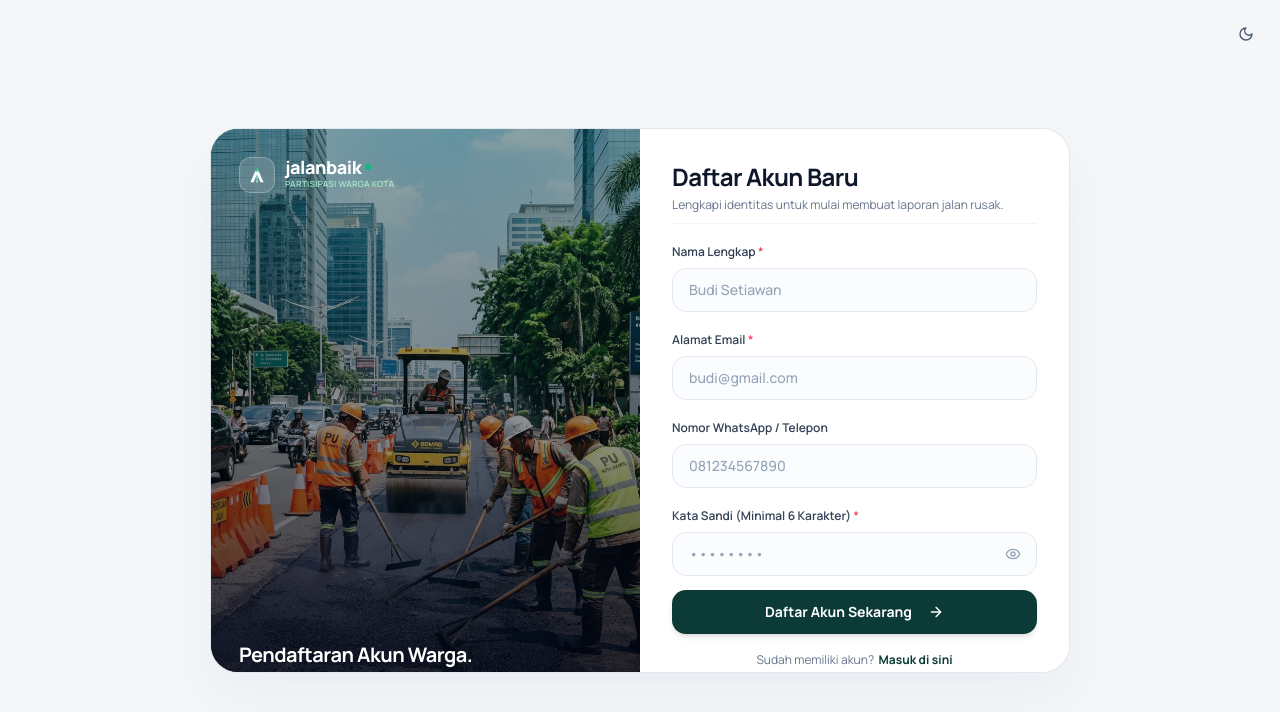
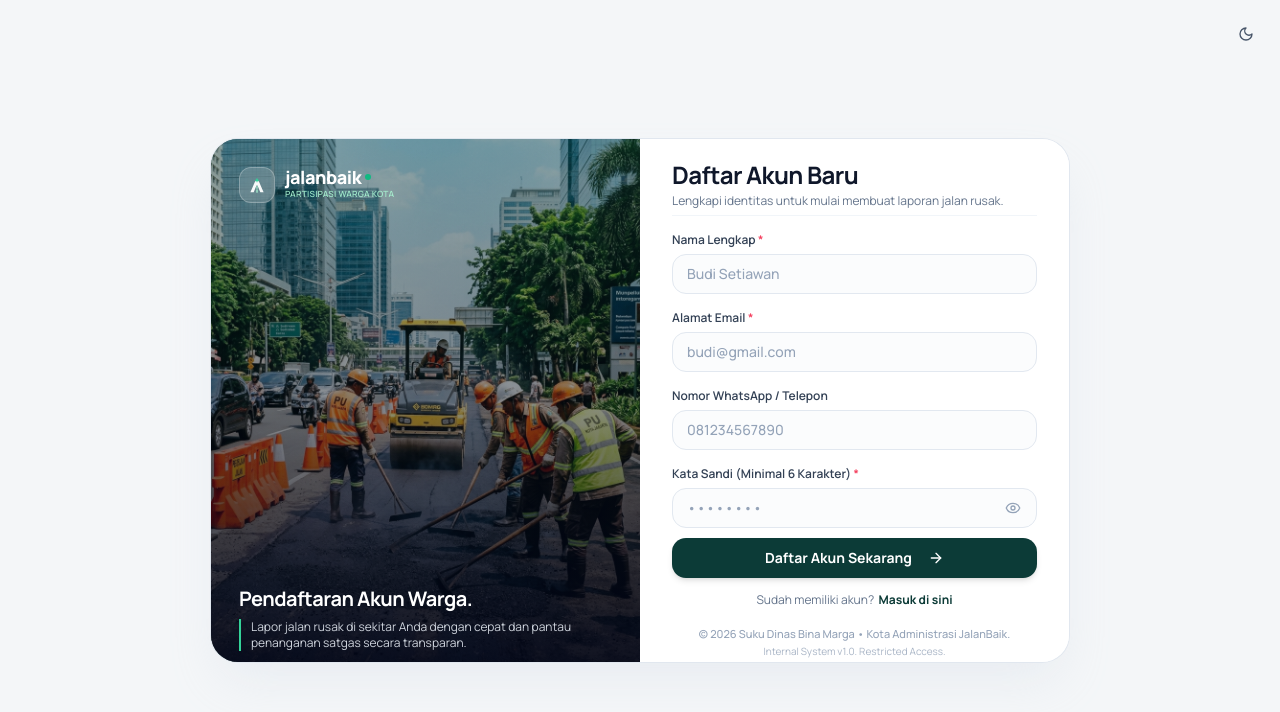
Before and after one commit to muhbintangmahardani/Pengaduan-Masyarakat, a Next.js app: page /register in a window 1280 px wide. Shown: the top 712 px of the page. Built offline with nearby package versions, Linux system fonts and the light colour scheme.

Commit message:
fix(auth): calibrate register card height and vertical rhythm to prevent text clipping

```diff
--- a/src/app/(auth)/login/page.tsx
+++ b/src/app/(auth)/login/page.tsx
@@ -36,16 +36,16 @@ export default function LoginPage() {
   };
 
   return (
-    <div className="min-h-screen lg:h-screen lg:max-h-screen lg:overflow-hidden w-full flex items-center justify-center bg-[#f4f6f8] dark:bg-slate-950 p-3 sm:p-4 transition-colors duration-200 relative select-none">
+    <div className="min-h-screen w-full flex items-center justify-center bg-[#f4f6f8] dark:bg-slate-950 p-3 sm:p-4 transition-colors duration-200 relative select-none">
       {/* Dark Mode Toggle Floating di Pojok Kanan Atas */}
       <div className="fixed top-3 right-3 sm:top-4 sm:right-4 z-50">
         <ThemeToggle />
       </div>
 
       {/* Floating Balanced Modern Card (Ukuran Pas Layar & Tanpa Scroll di 100% Zoom) */}
-      <div className="w-full max-w-[860px] lg:h-[530px] bg-white dark:bg-slate-900 rounded-[28px] border border-border/80 shadow-2xl shadow-slate-300/30 dark:shadow-none overflow-hidden grid grid-cols-1 lg:grid-cols-2">
+      <div className="w-full max-w-[860px] lg:h-[525px] bg-white dark:bg-slate-900 rounded-[28px] border border-border/80 shadow-2xl shadow-slate-300/30 dark:shadow-none overflow-hidden grid grid-cols-1 lg:grid-cols-2">
         {/* Kolom Kiri: 50% Showcase Visual Satgas Perbaikan Jalan */}
-        <div className="relative bg-[#0c3b37] text-white p-6 sm:p-7 pb-10 sm:pb-12 lg:pb-12 flex flex-col justify-between overflow-hidden min-h-[220px] lg:min-h-full">
+        <div className="relative bg-[#0c3b37] text-white p-6 sm:p-7 pb-6 sm:pb-7 lg:pb-7 flex flex-col justify-between overflow-hidden min-h-[210px] lg:min-h-full">
           {/* Foto Nyata Satgas Pekerjaan Umum / Bina Marga Sedang Memperbaiki Jalan */}
           <Image
             src="/images/auth-hero.jpg"
@@ -68,7 +68,7 @@ export default function LoginPage() {
           </div>
 
           {/* Bottom Headline & Description with Accent Line */}
-          <div className="relative z-10 pt-4 lg:pt-0 space-y-1.5 mb-2">
+          <div className="relative z-10 pt-4 lg:pt-0 space-y-1.5">
             <h2 className="text-lg lg:text-xl font-bold tracking-tight text-white leading-snug">
               Sistem Manajemen Pengaduan.
             </h2>
--- a/src/app/(auth)/register/page.tsx
+++ b/src/app/(auth)/register/page.tsx
@@ -30,16 +30,16 @@ export default function RegisterPage() {
   };
 
   return (
-    <div className="min-h-screen lg:h-screen lg:max-h-screen lg:overflow-hidden w-full flex items-center justify-center bg-[#f4f6f8] dark:bg-slate-950 p-2 sm:p-3 transition-colors duration-200 relative select-none">
+    <div className="min-h-screen w-full flex items-center justify-center bg-[#f4f6f8] dark:bg-slate-950 p-3 sm:p-4 transition-colors duration-200 relative select-none">
       {/* Dark Mode Toggle Floating di Pojok Kanan Atas */}
       <div className="fixed top-3 right-3 sm:top-4 sm:right-4 z-50">
         <ThemeToggle />
       </div>
 
-      {/* Floating Balanced Modern Card (Ukuran & Elemen Form 100% Identik dengan Login Tanpa Scroll) */}
-      <div className="w-full max-w-[860px] lg:h-[545px] bg-white dark:bg-slate-900 rounded-[28px] border border-border/80 shadow-2xl shadow-slate-300/30 dark:shadow-none overflow-hidden grid grid-cols-1 lg:grid-cols-2">
+      {/* Floating Balanced Modern Card (Ukuran Pas Layar & 100% Tanpa Terpotong di 100% Zoom) */}
+      <div className="w-full max-w-[860px] lg:h-[525px] bg-white dark:bg-slate-900 rounded-[28px] border border-border/80 shadow-2xl shadow-slate-300/30 dark:shadow-none overflow-hidden grid grid-cols-1 lg:grid-cols-2">
         {/* Kolom Kiri: 50% Showcase Visual Satgas Perbaikan Jalan */}
-        <div className="relative bg-[#0c3b37] text-white p-6 sm:p-7 pb-10 sm:pb-12 lg:pb-12 flex flex-col justify-between overflow-hidden min-h-[220px] lg:min-h-full">
+        <div className="relative bg-[#0c3b37] text-white p-6 sm:p-7 pb-6 sm:pb-7 lg:pb-7 flex flex-col justify-between overflow-hidden min-h-[210px] lg:min-h-full">
           <Image
             src="/images/auth-hero.jpg"
             alt="Petugas Satgas Bina Marga Memperbaiki Jalan Raya"
@@ -60,7 +60,7 @@ export default function RegisterPage() {
           </div>
 
           {/* Bottom Headline with Accent Line */}
-          <div className="relative z-10 pt-4 lg:pt-0 space-y-1.5 mb-2">
+          <div className="relative z-10 pt-4 lg:pt-0 space-y-1.5">
             <h2 className="text-lg lg:text-xl font-bold tracking-tight text-white leading-snug">
               Pendaftaran Akun Warga.
             </h2>
@@ -73,22 +73,22 @@ export default function RegisterPage() {
         </div>
 
         {/* Kolom Kanan: 50% Form Registrasi Akun Berukuran Rapi, Lega & Pas Layar Tanpa Scroll */}
-        <div className="p-6 sm:p-7 lg:p-8 flex flex-col justify-center bg-white dark:bg-slate-900">
-          <div className="space-y-1 mb-3.5">
+        <div className="p-5 sm:p-6 lg:px-8 lg:py-5 flex flex-col justify-center bg-white dark:bg-slate-900">
+          <div className="space-y-0.5 mb-2.5">
             <h1 className="text-xl sm:text-2xl font-bold tracking-tight text-slate-900 dark:text-slate-100">
               Daftar Akun Baru
             </h1>
             <p className="text-xs text-slate-500 dark:text-slate-400">
               Lengkapi identitas untuk mulai membuat laporan jalan rusak.
             </p>
-            <div className="pt-1.5">
+            <div className="pt-1">
               <div className="h-px w-full bg-slate-100 dark:bg-slate-800" />
             </div>
           </div>
 
-          <form onSubmit={handleSubmit} className="space-y-3.5">
+          <form onSubmit={handleSubmit} className="space-y-2 sm:space-y-2.5">
             {/* Nama Lengkap */}
-            <div className="space-y-1.5">
+            <div className="space-y-1">
               <Label className="text-xs font-semibold text-slate-700 dark:text-slate-300">
                 Nama Lengkap <span className="text-rose-500">*</span>
               </Label>
@@ -98,12 +98,12 @@ export default function RegisterPage() {
                 required
                 disabled={isLoading}
                 placeholder="Budi Setiawan"
-                className="h-11 text-xs sm:text-sm rounded-[14px] border-slate-200 dark:border-slate-800 bg-slate-50/50 dark:bg-slate-950/50 focus:bg-white dark:focus:bg-slate-950 focus:border-[#0c3b37] dark:focus:border-emerald-500 transition-all px-4 placeholder:text-slate-400 font-medium"
+                className="h-9.5 sm:h-10 text-xs sm:text-sm rounded-[14px] border-slate-200 dark:border-slate-800 bg-slate-50/50 dark:bg-slate-950/50 focus:bg-white dark:focus:bg-slate-950 focus:border-[#0c3b37] dark:focus:border-emerald-500 transition-all px-3.5 placeholder:text-slate-400 font-medium"
               />
             </div>
 
             {/* Email Warga */}
-            <div className="space-y-1.5">
+            <div className="space-y-1">
               <Label className="text-xs font-semibold text-slate-700 dark:text-slate-300">
                 Alamat Email <span className="text-rose-500">*</span>
               </Label>
@@ -113,12 +113,12 @@ export default function RegisterPage() {
                 required
                 disabled={isLoading}
                 placeholder="budi@gmail.com"
-                className="h-11 text-xs sm:text-sm rounded-[14px] border-slate-200 dark:border-slate-800 bg-slate-50/50 dark:bg-slate-950/50 focus:bg-white dark:focus:bg-slate-950 focus:border-[#0c3b37] dark:focus:border-emerald-500 transition-all px-4 placeholder:text-slate-400 font-medium"
+                className="h-9.5 sm:h-10 text-xs sm:text-sm rounded-[14px] border-slate-200 dark:border-slate-800 bg-slate-50/50 dark:bg-slate-950/50 focus:bg-white dark:focus:bg-slate-950 focus:border-[#0c3b37] dark:focus:border-emerald-500 transition-all px-3.5 placeholder:text-slate-400 font-medium"
               />
             </div>
 
             {/* Nomor WhatsApp/Telepon */}
-            <div className="space-y-1.5">
+            <div className="space-y-1">
               <Label className="text-xs font-semibold text-slate-700 dark:text-slate-300">
                 Nomor WhatsApp / Telepon
               </Label>
@@ -127,12 +127,12 @@ export default function RegisterPage() {
                 name="phoneNumber"
                 disabled={isLoading}
                 placeholder="081234567890"
-                className="h-11 text-xs sm:text-sm rounded-[14px] border-slate-200 dark:border-slate-800 bg-slate-50/50 dark:bg-slate-950/50 focus:bg-white dark:focus:bg-slate-950 focus:border-[#0c3b37] dark:focus:border-emerald-500 transition-all px-4 placeholder:text-slate-400 font-medium"
+                className="h-9.5 sm:h-10 text-xs sm:text-sm rounded-[14px] border-slate-200 dark:border-slate-800 bg-slate-50/50 dark:bg-slate-950/50 focus:bg-white dark:focus:bg-slate-950 focus:border-[#0c3b37] dark:focus:border-emerald-500 transition-all px-3.5 placeholder:text-slate-400 font-medium"
               />
             </div>
 
             {/* Password Input */}
-            <div className="space-y-1.5">
+            <div className="space-y-1">
               <Label className="text-xs font-semibold text-slate-700 dark:text-slate-300">
                 Kata Sandi (Minimal 6 Karakter) <span className="text-rose-500">*</span>
               </Label>
@@ -144,7 +144,7 @@ export default function RegisterPage() {
                   minLength={6}
                   disabled={isLoading}
                   placeholder="••••••••"
-                  className="h-11 text-xs sm:text-sm rounded-[14px] pr-11 border-slate-200 dark:border-slate-800 bg-slate-50/50 dark:bg-slate-950/50 focus:bg-white dark:focus:bg-slate-950 focus:border-[#0c3b37] dark:focus:border-emerald-500 transition-all px-4 placeholder:text-slate-400 font-medium"
+                  className="h-9.5 sm:h-10 text-xs sm:text-sm rounded-[14px] pr-10 border-slate-200 dark:border-slate-800 bg-slate-50/50 dark:bg-slate-950/50 focus:bg-white dark:focus:bg-slate-950 focus:border-[#0c3b37] dark:focus:border-emerald-500 transition-all px-3.5 placeholder:text-slate-400 font-medium"
                 />
                 <button
                   type="button"
@@ -162,7 +162,7 @@ export default function RegisterPage() {
               type="submit"
               size="lg"
               disabled={isLoading}
-              className="w-full h-11 rounded-[14px] bg-[#0c3b37] hover:bg-[#082825] dark:bg-emerald-600 dark:hover:bg-emerald-500 text-white font-bold text-xs sm:text-sm shadow-md active:scale-[0.99] transition-all cursor-pointer mt-5 whitespace-nowrap flex items-center justify-center gap-2"
+              className="w-full h-10 sm:h-10.5 rounded-[14px] bg-[#0c3b37] hover:bg-[#082825] dark:bg-emerald-600 dark:hover:bg-emerald-500 text-white font-bold text-xs sm:text-sm shadow-md active:scale-[0.99] transition-all cursor-pointer mt-3.5 whitespace-nowrap flex items-center justify-center gap-2"
             >
               {isLoading ? (
                 <>
@@ -179,7 +179,7 @@ export default function RegisterPage() {
           </form>
 
           {/* Link Masuk Akun */}
-          <div className="pt-3 text-center">
+          <div className="pt-2 text-center">
             <span className="text-xs text-slate-500 dark:text-slate-400">
               Sudah memiliki akun?{" "}
             </span>
@@ -192,7 +192,7 @@ export default function RegisterPage() {
           </div>
 
           {/* Footer Card Dekat & Tanpa Border Sesuai Referensi Gambar */}
-          <div className="pt-6 sm:pt-7 text-center space-y-0.5">
+          <div className="pt-3.5 sm:pt-4 text-center space-y-0.5">
             <p className="text-[10px] sm:text-[11px] text-slate-400 dark:text-slate-500 font-medium">
               © 2026 Suku Dinas Bina Marga • Kota Administrasi JalanBaik.
             </p>
```
